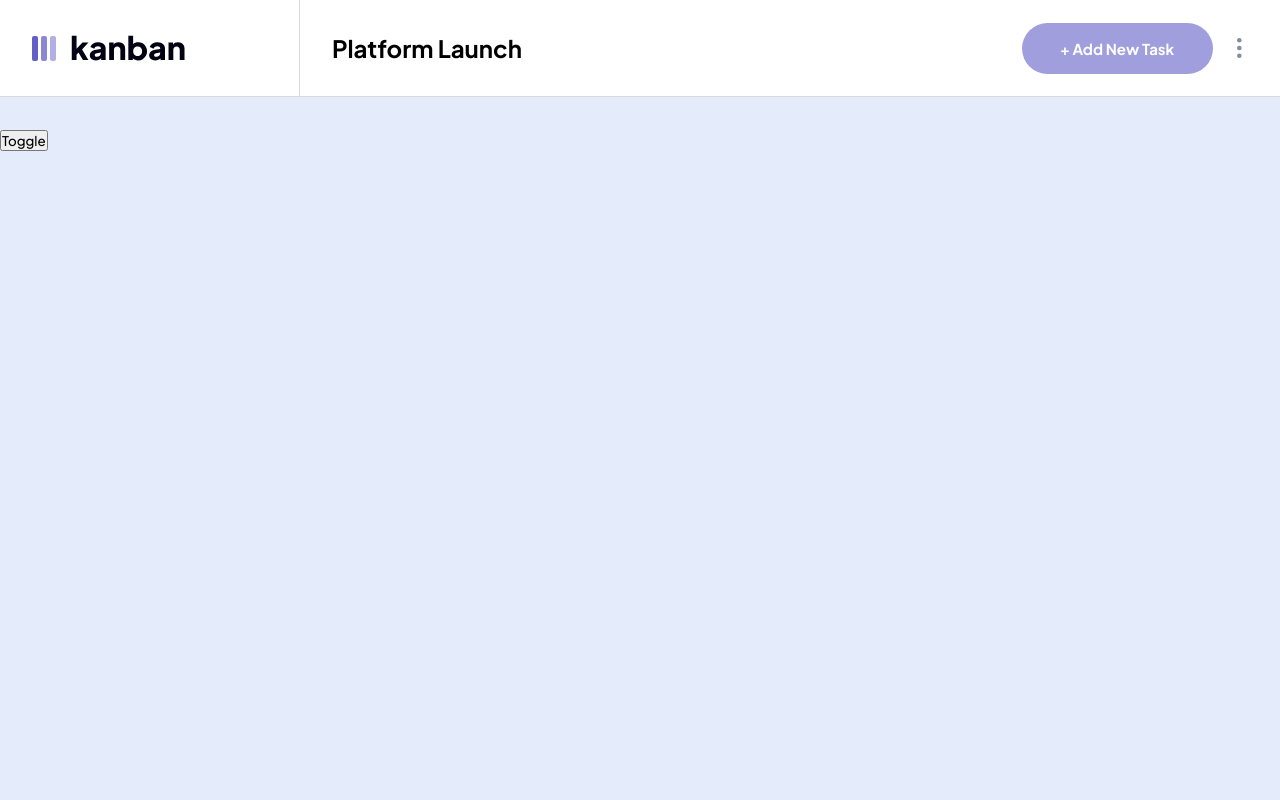
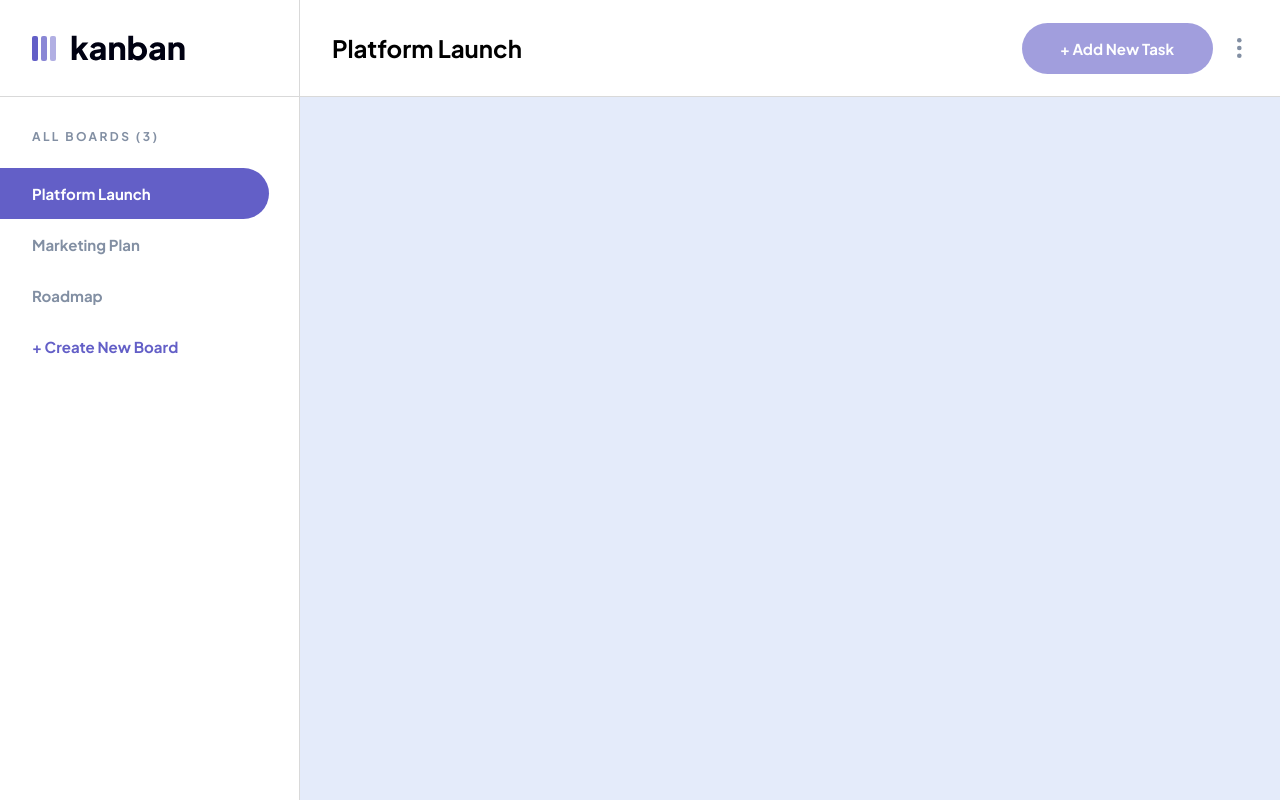
Before and after one commit to davidthus/kanban-task-management, a React (Create React App) app: page / in a window 1280 px wide. Built offline with nearby package versions, Linux system fonts and the light colour scheme.

Commit message:
create hover states for board tabs and add onclick

```diff
--- a/src/components/Sidebar/Sidebar.style.ts
+++ b/src/components/Sidebar/Sidebar.style.ts
@@ -1,8 +1,18 @@
-import styled from "styled-components";
+import styled, { css } from "styled-components";
+import { HeadingM, HeadingS } from "../../shared/typography";
 import { themeType } from "../../types/themeTypes";
 
+const itemSpacing = css`
+  width: 100%;
+  text-align: left;
+  padding-left: 2rem;
+  display: flex;
+  align-items: center;
+  gap: 0.5rem;
+`;
+
 export const SidebarContainer = styled.aside`
-  height: calc(100vh - 97px);
+  height: calc(100vh - clamp(80px, 10vw, 97px));
   width: clamp(261px, 25vw, 300px);
   position: absolute;
   bottom: 0;
@@ -17,3 +27,65 @@ export const SidebarContainer = styled.aside`
   border-right: 1px solid ${({ theme }: themeType) => theme.border};
   background: ${({ theme }: themeType) => theme.asideBg};
 `;
+
+export const BoardTabsContainer = styled.div`
+  width: 90%;
+  display: flex;
+  flex-direction: column;
+  gap: 1.5rem;
+`;
+
+export const Heading = styled.h3`
+  color: ${({ theme }: themeType) => theme.grey};
+  ${itemSpacing}
+  ${HeadingS}
+`;
+
+export const BoardTabsWrapper = styled.menu`
+  display: flex;
+  flex-direction: column;
+  align-items: center;
+  gap: 0;
+`;
+
+export const BoardTab = styled.li`
+  ${itemSpacing}
+  ${HeadingM}
+  display: flex;
+  align-items: center;
+  gap: 0.5rem;
+  padding: 1rem 2rem;
+  transition: 0.3s;
+  border-bottom-right-radius: 99rem;
+  border-top-right-radius: 99rem;
+  cursor: pointer;
+  background-color: ${(props: any) =>
+    props.active ? props.theme.buttonPrimaryBg : props.theme.asideBg};
+  color: ${(props: any) =>
+    props.active ? props.theme.buttonPrimaryText : props.theme.grey};
+
+  &:hover {
+    background-color: ${(props: any) =>
+      props.active
+        ? props.theme.buttonPrimaryBg
+        : props.theme.inactiveBoardTabHover};
+    color: ${(props: any) =>
+      props.active ? props.theme.white : props.theme.buttonPrimaryBg};
+  }
+`;
+
+export const NewBoardButton = styled.button`
+  ${itemSpacing}
+  ${HeadingM}
+  padding: 1rem 2rem;
+  transition: 0.3s;
+  cursor: pointer;
+  outline: none;
+  border: none;
+  background: transparent;
+  color: ${({ theme }: themeType) => theme.buttonPrimaryBg};
+`;
+
+export const BoardIconTab = styled.svg``;
+
+export const BoardIconCreate = styled.svg``;
--- a/src/components/Sidebar/Sidebar.tsx
+++ b/src/components/Sidebar/Sidebar.tsx
@@ -1,13 +1,37 @@
 import React from "react";
-import { useAppSelector } from "../../app/hooks";
-import { SidebarContainer } from "./Sidebar.style";
+import { useAppDispatch, useAppSelector } from "../../app/hooks";
+import { toggleActiveBoard } from "../../features/dataSlice";
+import ThemeToggler from "../ThemeToggler/ThemeToggler";
+import {
+  BoardTab,
+  BoardTabsContainer,
+  BoardTabsWrapper,
+  Heading,
+  NewBoardButton,
+  SidebarContainer,
+} from "./Sidebar.style";
 
 const Sidebar = () => {
+  const dispatch = useAppDispatch();
   const { boards, data } = useAppSelector((state) => state);
 
   return (
-    <SidebarContainer open={data.sideBarsOpen === "true" ? true : false}>
-      Sidebar
+    <SidebarContainer open={data.sideBarsOpen === "false" ? true : false}>
+      <BoardTabsContainer>
+        <Heading>ALL BOARDS ({boards.length})</Heading>
+        <BoardTabsWrapper>
+          {boards.map((board, index) => (
+            <BoardTab
+              active={data.activeBoard === board.name ? true : false}
+              key={index}
+              onClick={() => dispatch(toggleActiveBoard({ board: board.name }))}
+            >
+              {board.name}
+            </BoardTab>
+          ))}
+          <NewBoardButton>+ Create New Board</NewBoardButton>
+        </BoardTabsWrapper>
+      </BoardTabsContainer>
     </SidebarContainer>
   );
 };
--- a/src/features/dataSlice.ts
+++ b/src/features/dataSlice.ts
@@ -21,7 +21,7 @@ export const dataSlice = createSlice({
     },
 
     toggleActiveBoard: (state, action) => {
-      state.activeBoard = action.payload;
+      state.activeBoard = action.payload.board;
     },
   },
 });
--- a/src/globals/theme.ts
+++ b/src/globals/theme.ts
@@ -80,6 +80,7 @@ export const light = {
   deleteButtonBg: "#EA5555",
   deleteButtonText: "white",
   deleteButtonHover: "#FF9898",
+  inactiveBoardTabHover: "#97979730",
 
   // text
 
@@ -129,6 +130,7 @@ export const dark = {
   deleteButtonBg: "#EA5555",
   deleteButtonText: "white",
   deleteButtonHover: "#FF9898",
+  inactiveBoardTabHover: "white",
   // text
 
   textPrimary: "white",
--- a/src/types/themeTypes.ts
+++ b/src/types/themeTypes.ts
@@ -24,6 +24,7 @@ export interface themeType {
     deleteButtonBg: string;
     deleteButtonText: string;
     deleteButtonHover: string;
+    inactiveBoardTabHover: string;
     textPrimary: string;
     border: string;
     grey: string;
```
